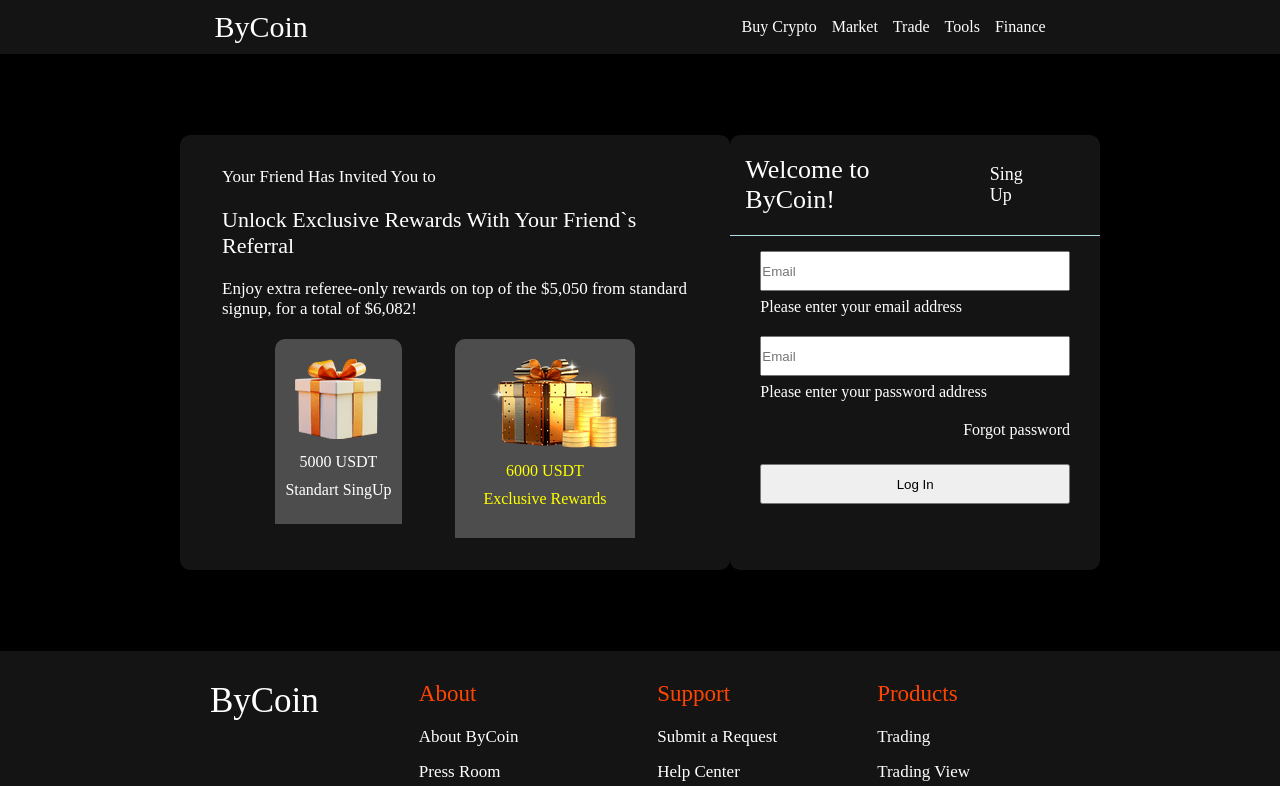
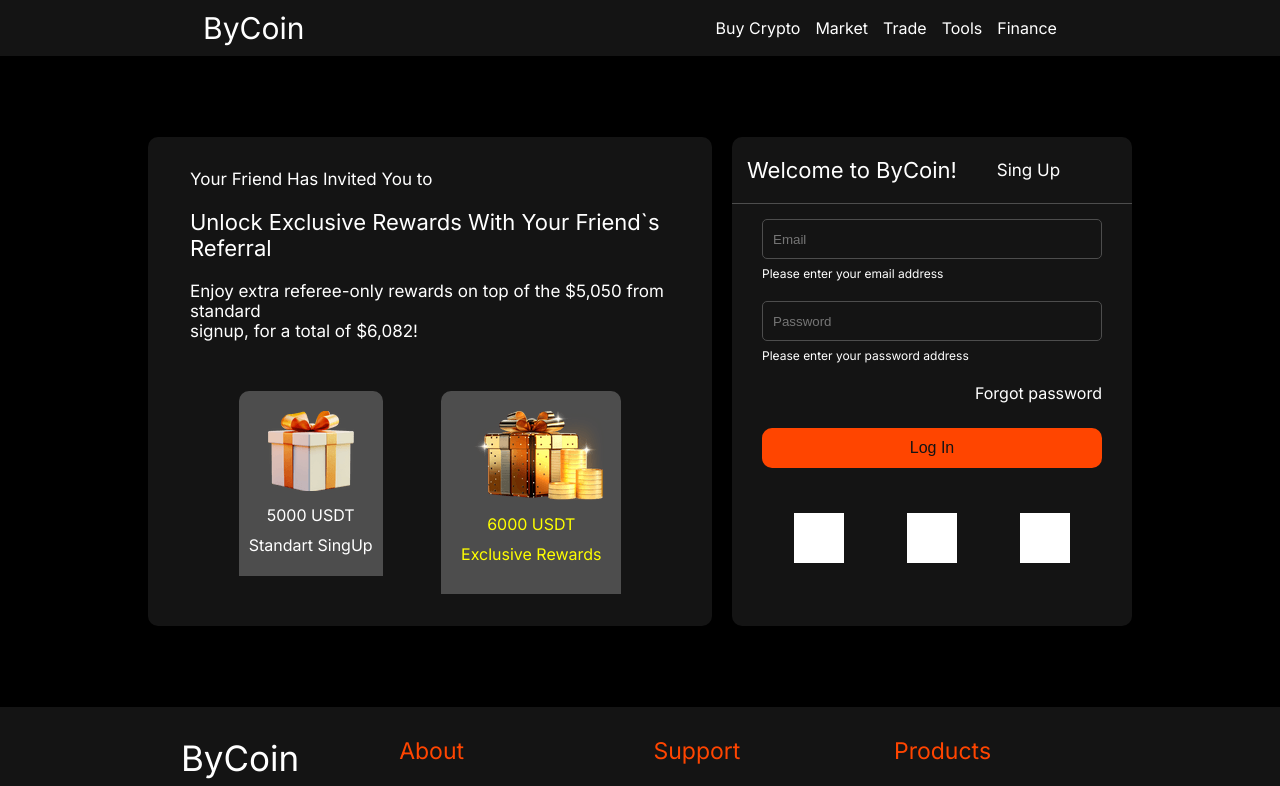
Before and after one commit to artemlakatun/bycoin, a Next.js app: page / in a window 1280 px wide. Shown: the top 786 px of the page. Built offline with nearby package versions, Linux system fonts and the light colour scheme.

Commit message:
feat: update footer, globals, greeting and header styles. Add button & regForm comp.

```diff
--- /dev/null
+++ b/app/components/button/Button.js
@@ -0,0 +1,9 @@
+import './button.css';
+
+const Button = () => {
+    return (
+        <button className='form__button'>Log In</button>
+    )
+}
+
+export default Button;
--- /dev/null
+++ b/app/components/button/button.css
@@ -0,0 +1,10 @@
+.form__button {
+    width: 100%;
+    height: 40px;
+    margin: 25px 0;
+    border-radius: 10px;
+    border: none;
+    background-color: var(--secondary-text-color);
+    color: var(--button-text-color);
+    font-size: 16px;
+}
--- a/app/components/footer/footer.css
+++ b/app/components/footer/footer.css
@@ -1,10 +1,10 @@
 .footer {
     background: #3f3f3f;
-    color: white;
+    color: var(--main-text-color);
 }
 
 .footer__info {
-    background: #141414;
+    background: var(--main-bg-color);
     width: 100%;
     display: flex;
     justify-content: center;
@@ -25,7 +25,7 @@
 }
 
 .footer__columns p {
-    color: #FF4500;
+    color: var(--secondary-text-color);
     font-size: 23px;
     margin-bottom: 20px;
 }
@@ -33,11 +33,11 @@
 .footer__links a {
     font-size: 17px;
     margin-bottom: 15px;
-    color: white;
+    color: var(--main-text-color);
 }
 
 .footer__rights {
     text-align: center;
-    background: #4D4D4D;
+    background: var(--secondary-bg-color);
     padding: 15px 0;
 }
--- a/app/components/greeting/Greeting.js
+++ b/app/components/greeting/Greeting.js
@@ -1,3 +1,5 @@
+import RegistrationForm from "@/app/components/registrationForm/RegistrationForm";
+
 import './greeting.css';
 
 const Greeting = () => {
@@ -8,7 +10,8 @@ const Greeting = () => {
                     <span className='index__banner__span'>Your Friend Has Invited You to</span>
                     <span className='index__banner__span super__span'>Unlock Exclusive Rewards With Your Friend`s Referral</span>
                     <span className='index__banner__span'>Enjoy extra referee-only rewards on top of the $5,050 from standard <br/>
-                        signup, for a total of $6,082!</span>
+                        signup, for a total of $6,082!
+                    </span>
                     <div className='index__banner__image__wrapper'>
                         <div className='index__banner__singUp singUp'>
                             <div className='singUp__container'>
@@ -43,26 +46,7 @@ const Greeting = () => {
                             <span>Sing Up</span>
                         </div>
                     </div>
-                    <div className='form__container'>
-                        <form className='registration__form'>
-                            <div className='form__login'>
-                                <input className='form__login__input input' type='text' placeholder='Email'/>
-                                <div className='form__login__text under__input'>
-                                    Please enter your email address
-                                </div>
-                            </div>
-                            <div className='form__password'>
-                                <input className='form__password__input input' type='text' placeholder='Email'/>
-                                <div className='form__password__text under__input'>
-                                    Please enter your password address
-                                </div>
-                            </div>
-                            <div className='form__forgot__password'>
-                                <span>Forgot password</span>
-                            </div>
-                            <button className='form__button'>Log In</button>
-                        </form>
-                    </div>
+                    <RegistrationForm />
                 </div>
             </div>
         </div>
--- a/app/components/greeting/greeting.css
+++ b/app/components/greeting/greeting.css
@@ -1,10 +1,10 @@
 .greeting__container {
     width: 100%;
-    color: white;
+    color: var(--main-text-color);
 }
 
 .index__wrapper {
-    width: 75%;
+    width: 80%;
     display: flex;
     justify-content: space-around;
     margin: 0 auto;
@@ -12,12 +12,13 @@
 }
 
 .index__banner {
+    max-width: 600px;
+    margin-right: 20px;
     display: flex;
     flex-direction: column;
     padding: 32px 42px;
     border-radius: 10px;
-    background: #141414;
-}
+    background-color: var(--main-bg-color);
 
     .index__banner__span {
         font-size: 17px;
@@ -27,21 +28,24 @@
     .super__span {
         font-size: 22px;
     }
+}
 
 .index__banner__image__wrapper {
     display: flex;
     justify-content: space-evenly;
-}
+    margin-top: 30px;
 
     .index__banner__singUp {
         height: 185px;
+        margin-right: 10px;
     }
 
     .singUp {
         padding: 20px 10px;
         text-align: center;
-    background: #4D4D4D;
+        background-color: var(--secondary-bg-color);
         border-radius: 10px 10px 0 0;
+    }
 }
 
 .singUp__exclusive {
@@ -57,14 +61,14 @@
 }
 
 .index__registrationAndLogin {
-
-    background: #141414;
+    min-width: 400px;
+    background-color: var(--main-bg-color);
     border-radius: 10px;
 }
 
 .greetAndChange {
     display: flex;
-    border-bottom: 1px solid powderblue;
+    border-bottom: 1px solid var(--secondary-bg-color);
     padding: 20px 15px;
 }
 
@@ -73,35 +77,11 @@
 }
 
 .greet__text {
-    font-size: 26px;
+    font-size: 22px;
 }
 
 .changer {
     display: flex;
     align-items: center;
-    font-size: 18px;
+    font-size: 17px;
 }
-
-.form__container {
-    padding: 15px 30px;
-}
-
-.input {
-    width: 100%;
-    height: 40px;
-    margin-bottom: 7px;
-}
-
-.under__input {
-    margin-bottom: 20px;
-}
-
-.form__forgot__password {
-    text-align: end;
-}
-
-.form__button {
-    width: 100%;
-    height: 40px;
-    margin: 25px 0;
-}
--- a/app/components/header/header.css
+++ b/app/components/header/header.css
@@ -2,8 +2,8 @@
     width: 100%;
     display: flex;
     justify-content: space-around;
-    color: white;
-    background: #141414;
+    color: var(--main-text-color);
+    background: var(--main-bg-color);
 }
 
 .header__logo {
--- /dev/null
+++ b/app/components/registrationForm/RegistrationForm.js
@@ -0,0 +1,35 @@
+import Button from "@/app/components/button/Button";
+
+import './registrationForm.css';
+
+const RegistrationForm = () => {
+    return (
+        <div className='form__container'>
+            <form className='registration__form'>
+                <div className='form__login'>
+                    <input className='form__login__input input' type='text' placeholder='Email'/>
+                    <div className='form__login__text under__input'>
+                        Please enter your email address
+                    </div>
+                </div>
+                <div className='form__password'>
+                    <input className='form__password__input input' type='text' placeholder='Password'/>
+                    <div className='form__password__text under__input'>
+                        Please enter your password address
+                    </div>
+                </div>
+                <div className='form__forgot__password'>
+                    <span>Forgot password</span>
+                </div>
+                <Button/>
+                <div className='form__social'>
+                    <div className='social'></div>
+                    <div className='social'></div>
+                    <div className='social'></div>
+                </div>
+            </form>
+        </div>
+    )
+}
+
+export default RegistrationForm;
--- /dev/null
+++ b/app/components/registrationForm/registrationForm.css
@@ -0,0 +1,38 @@
+.form__container {
+    padding: 15px 30px;
+}
+
+.input {
+    width: 100%;
+    height: 40px;
+    margin-bottom: 7px;
+    border-radius: 5px;
+    padding-left: 10px;
+    background-color: var(--main-bg-color);
+    border: 1px solid var(--secondary-bg-color);
+    outline: none;
+}
+
+.input:focus {
+    border: 1px solid var(--secondary-text-color);
+}
+
+.under__input {
+    font-size: 12px;
+    margin-bottom: 20px;
+}
+
+.form__forgot__password {
+    text-align: end;
+}
+
+.form__social {
+    display: flex;
+    justify-content: space-around;
+    margin: 20px 0;
+    .social {
+        width: 50px;
+        height: 50px;
+        background-color: white;
+    }
+}
--- a/app/layout.js
+++ b/app/layout.js
@@ -1,4 +1,5 @@
-import { Geist, Geist_Mono } from "next/font/google";
+import { Inter } from "next/font/google";
+
 import Header from "./components/header/Header";
 import Footer from "./components/footer/Footer";
 
@@ -6,16 +7,19 @@ import "./style/globals.css";
 
 export const metadata = {
   title: "ByCoin",
-  description: "",
 };
+
+const inter = Inter({
+    weight: '400',
+});
 
 export default function RootLayout({ children }) {
   return (
-    <html lang="en">
+    <html lang="en" className={inter.className}>
       <body>
-      <Header/>
-      <main>{children}</main>
-      <Footer/>
+          <Header/>
+          {children}
+          <Footer/>
       </body>
     </html>
   );
--- a/app/style/globals.css
+++ b/app/style/globals.css
@@ -1,5 +1,16 @@
+
+:root {
+  --main-bg-color: #141414;
+  --secondary-bg-color: #4d4d4d;
+  --main-button-color: #ff4500;
+  --main-text-color: white;
+  --secondary-text-color: #ff4500;
+  --button-text-color: #141414;
+}
+
 html,
 body {
+  box-sizing: border-box;
   max-width: 100vw;
   overflow-x: hidden;
   background: #000;
```
Lines whose indentation alone changed are shown as unchanged.
